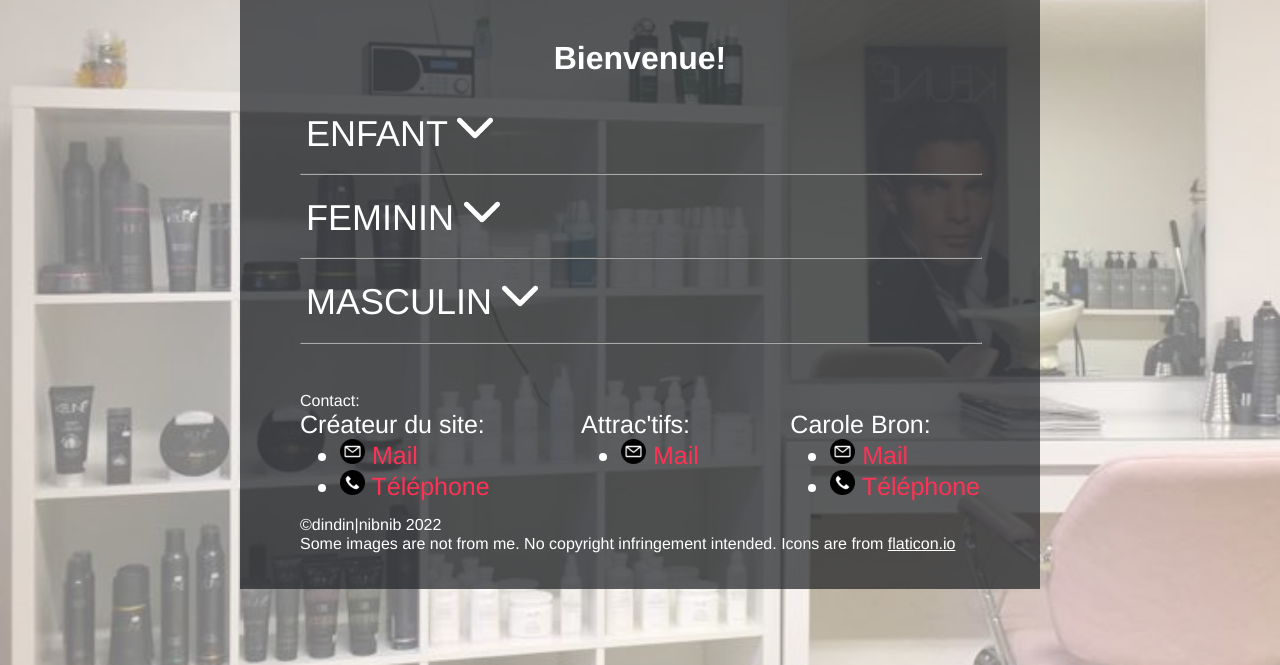
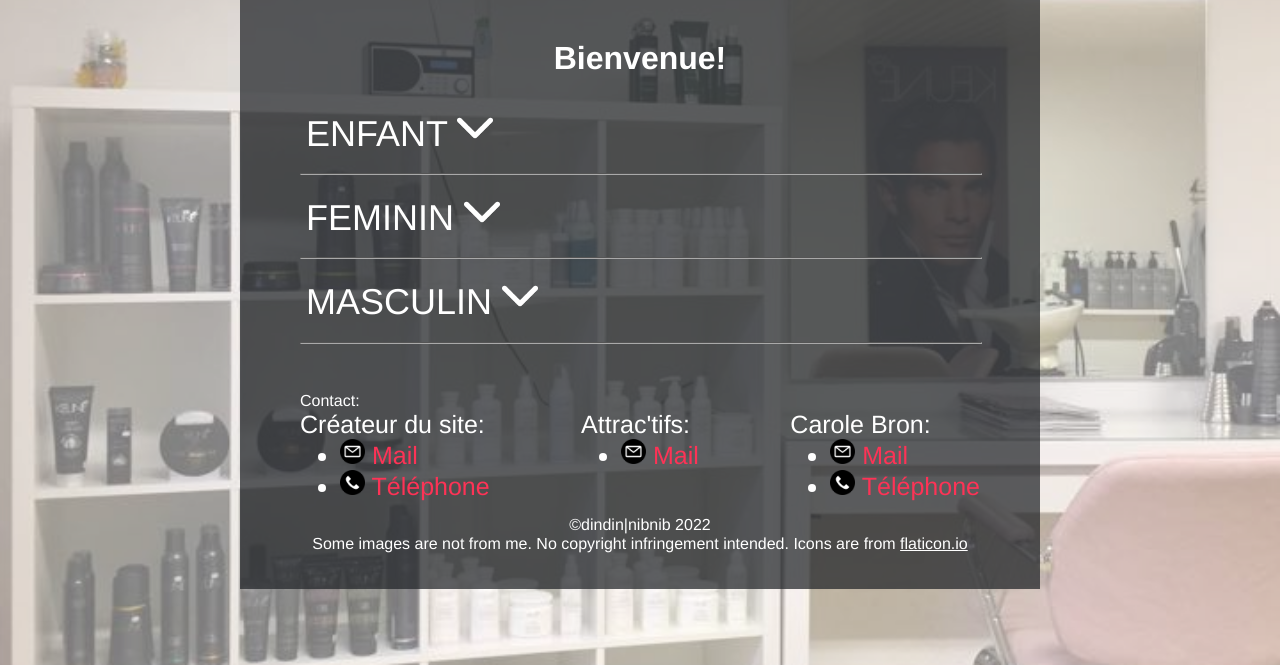
Before and after one commit to dindin-nibnib/attractifs, a PHP site: page / in a window 1280 px wide. Shown: the part 135-800 px from the top of the page. Run offline with PHP 8.4, Linux system fonts and the light colour scheme; some libraries are stand-ins or nearby versions.

Commit message:
Alignement centré du texte copyright

```diff
--- a/css/main.css
+++ b/css/main.css
@@ -196,6 +196,10 @@ div.meta {
 	justify-content: space-between;
 }
 
-.copyright {
+#copyright {
 	margin: 10px 0;
 }
+
+#copyright > p {
+	text-align: center;
+}
```
